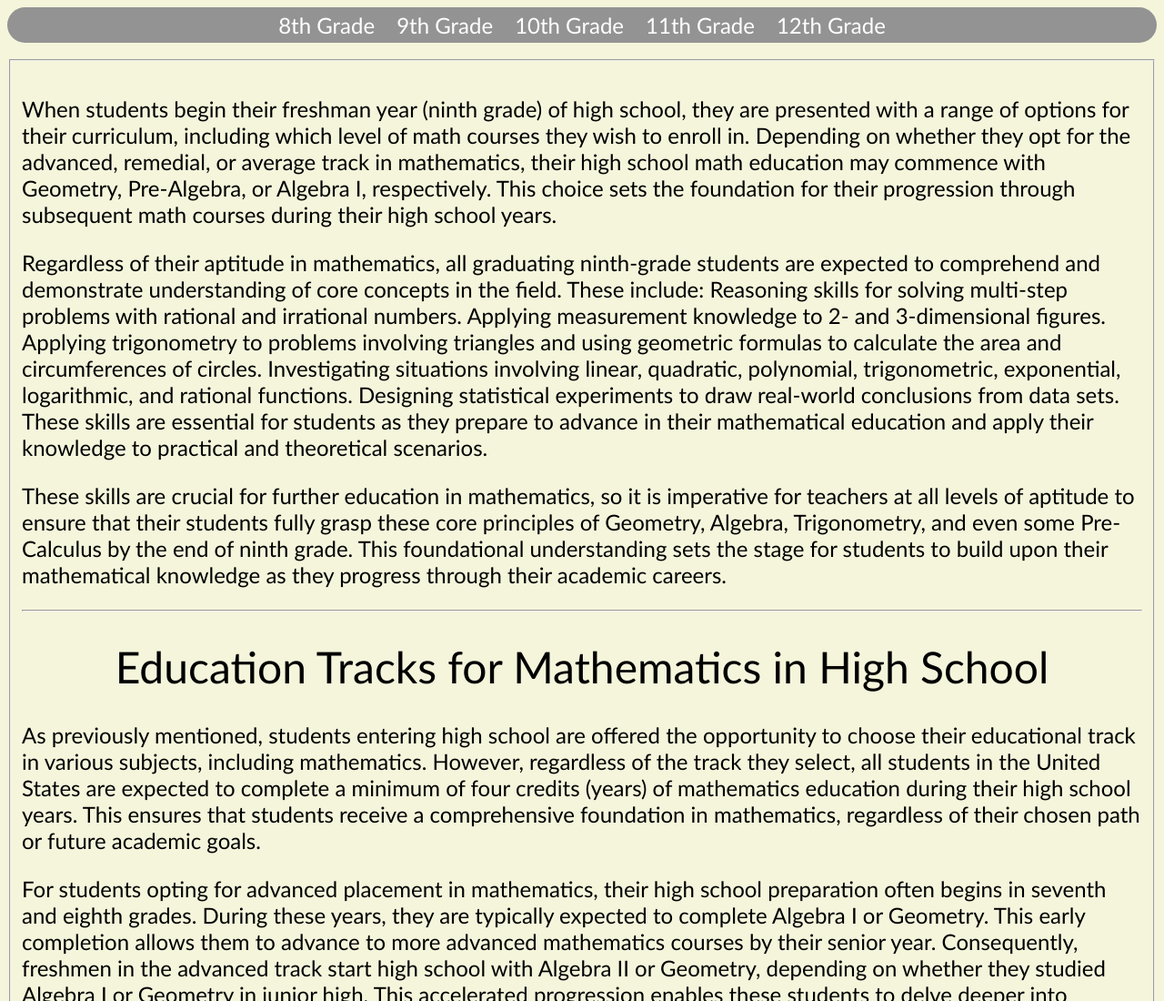
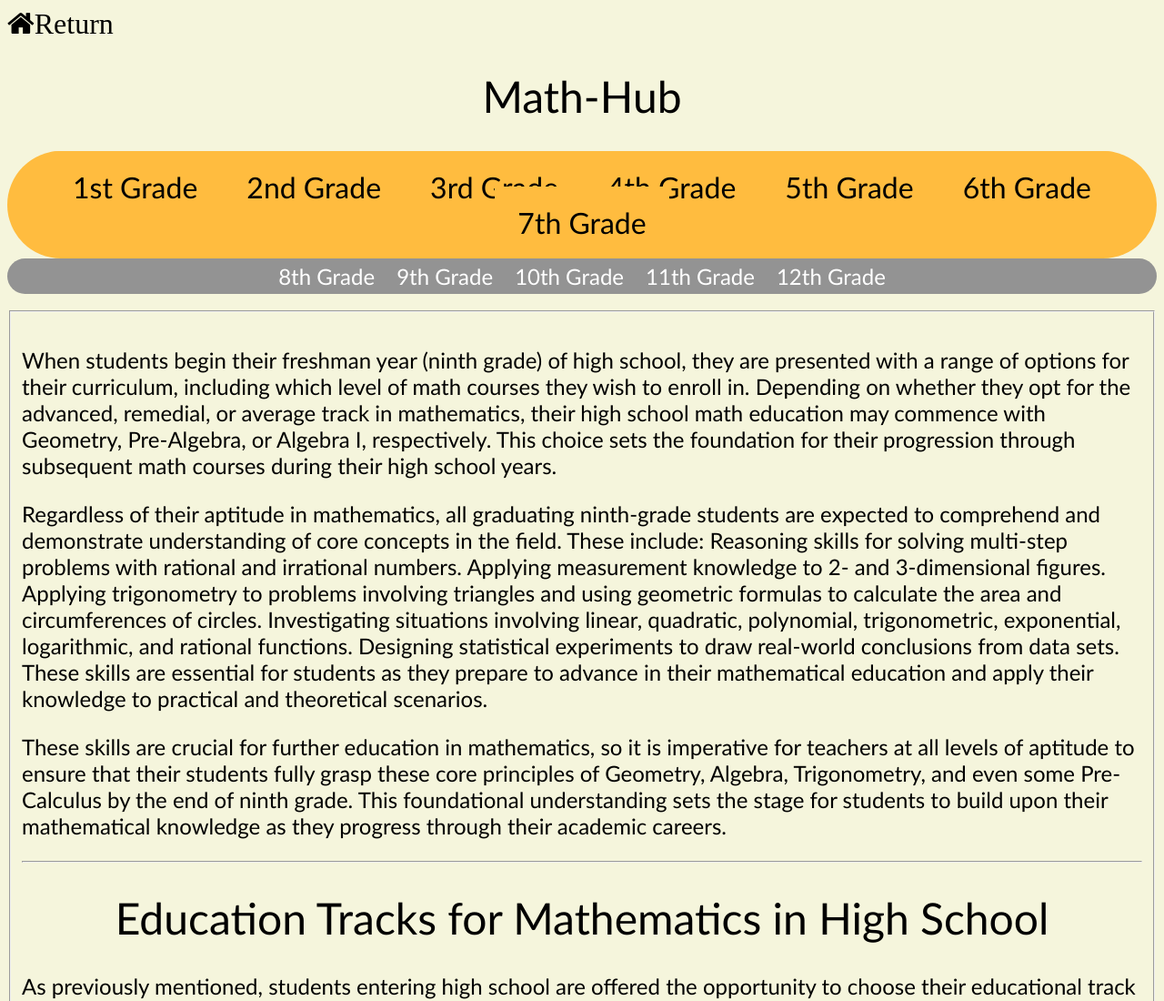
Before and after one commit to Viksancho/-MathTech-Hub, a plain HTML site: page math_9th_grade.html in a window 1280 px wide. Shown: the top 1100 px of the page at 91% size. Drawn offline with Linux system fonts and the light colour scheme.

Commit message:
Update math_9th_grade.html

```diff
--- a/math_9th_grade.html
+++ b/math_9th_grade.html
@@ -78,6 +78,18 @@
         </style>
     </head>
 <body>
+    <link rel="stylesheet" href="https://cdnjs.cloudflare.com/ajax/libs/font-awesome/4.7.0/css/font-awesome.min.css">
+<a class="Return" href="Index.html"><i class="fa fa-home"></i>Return</i></a>
+<h1>Math-Hub</h1>
+<div class="Top">
+    <a href="math_1th_grade.html">1st Grade</a>
+    <a href="math_2th_grade.html">2nd Grade</a>
+    <a href="math_3th_grade.html">3rd Grade</a>
+    <a href="math_4th_grade.html">4th Grade</a>
+    <a href="math_5th_grade.html">5th Grade</a>
+    <a href="math_6th_grade.html">6th Grade</a>
+    <a href="math_7th_grade.html">7th Grade</a>
+</div>
     </div>
     <div class="bottom">
     <a href="math_8th_grade.html">8th Grade</a>
```
